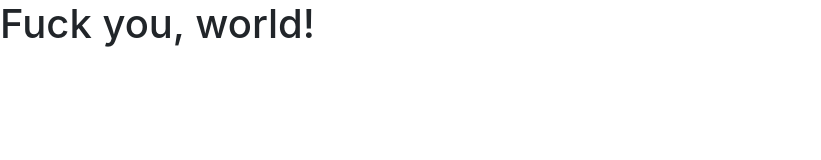
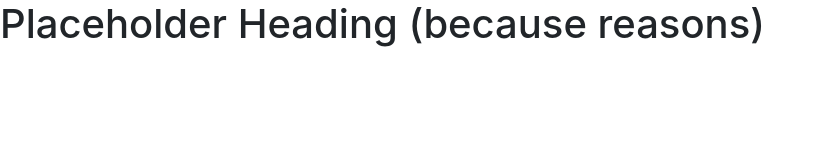
Before and after one commit to iLikeToBeAnonymous/NewbTestTwo, a website: page public/index2.html in a window 1280 px wide. Shown: the whole page, without its empty margins (0-821 px from the left). Drawn offline with nearby package versions, Linux system fonts and the light colour scheme.

Commit message:
Update index2.html
Made page heading more public-friendly

```diff
--- a/public/index2.html
+++ b/public/index2.html
@@ -20,7 +20,7 @@
   <![endif]-->
 
   <!-- Start creating content below -->
-<h1 id="mainHeading">Fuck you, world!</h1>
+<h1 id="mainHeading">Placeholder Heading (because reasons)</h1>
 
 
 
```
